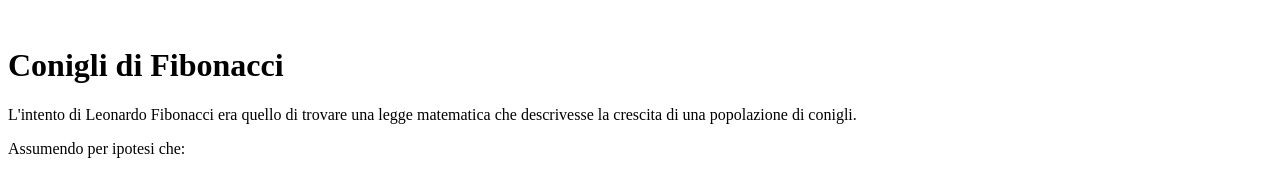
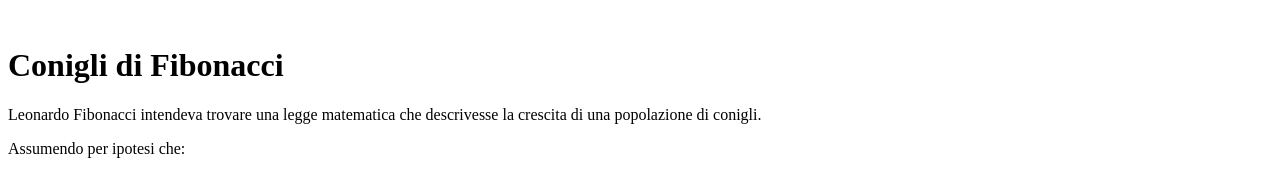
Before and after one commit to PisaCoderDojo/JavaScript-Lessons, a plain HTML site: page conigli-fibonacci/scheletro.html in a window 1280 px wide. Shown: the top 171 px of the page. Drawn offline with Linux system fonts and the light colour scheme.

```diff
--- a/conigli-fibonacci/scheletro.html
+++ b/conigli-fibonacci/scheletro.html
@@ -197,7 +197,7 @@
 <body onload="startGame()">
   <br>
   <h1>Conigli di Fibonacci</h1>
-  <p>L'intento di Leonardo Fibonacci era quello di trovare una legge matematica che descrivesse la crescita di una popolazione di conigli.</p>
+  <p>Leonardo Fibonacci intendeva trovare una legge matematica che descrivesse la crescita di una popolazione di conigli.</p>
   <p>Assumendo per ipotesi che:</p>
   <ul>
     <li> si disponga di una coppia di conigli appena nati</li>
```
